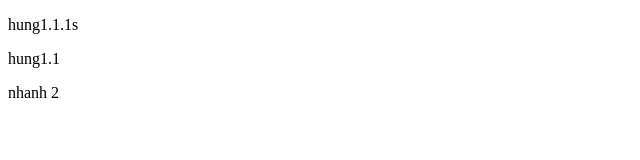
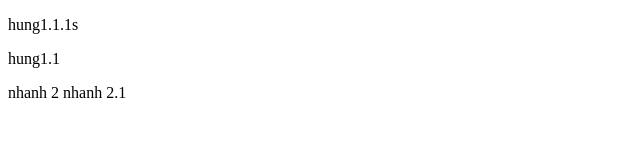
Before and after one commit to mthuz/SPA, a plain HTML site: page index.html in a window 1280 px wide. Shown: the full height of the page, 0-640 px from the left. Drawn offline with Linux system fonts and the light colour scheme.

Commit message:
nhanh 2.2

```diff
--- a/index.html
+++ b/index.html
@@ -12,6 +12,8 @@
     <p>hung1.1.1s</p>
     <p>hung1.1</p>
     nhanh 2
+    nhanh 2.1
+
 </body>
 
 </html>
```
